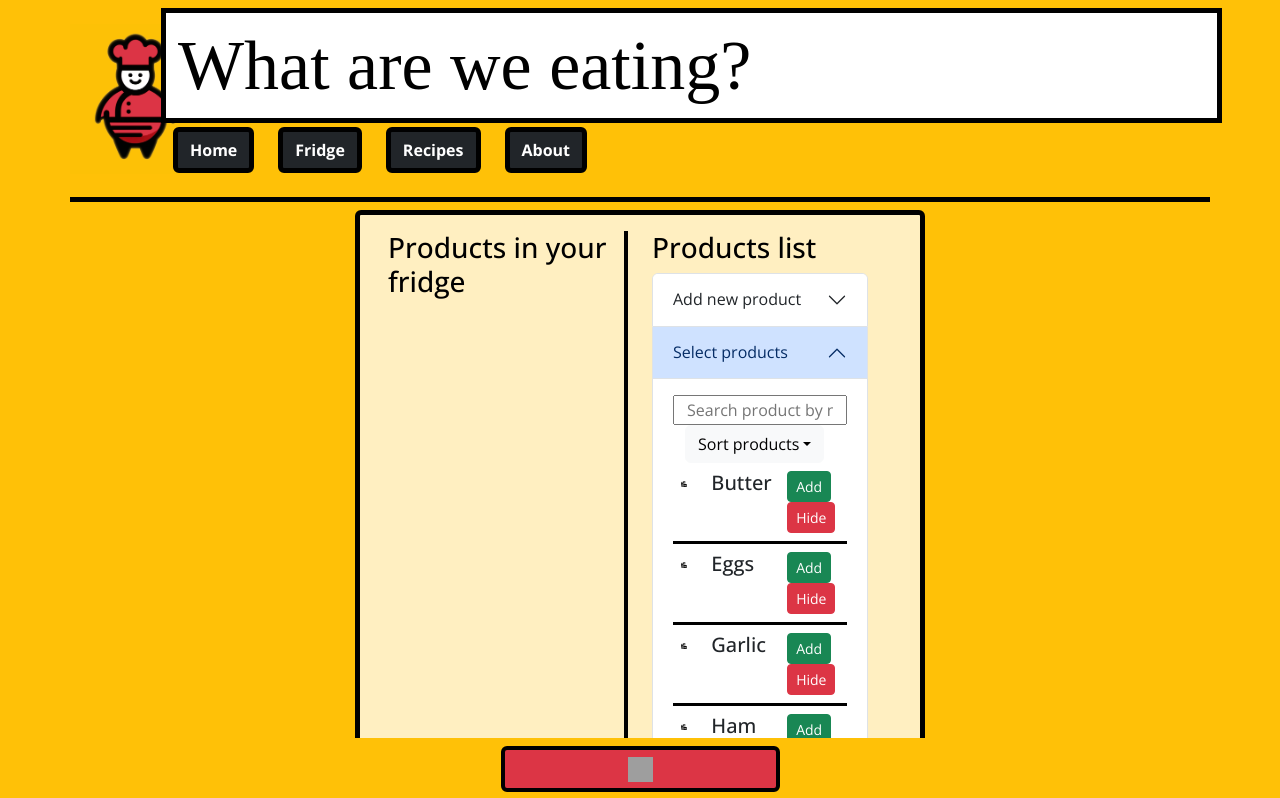
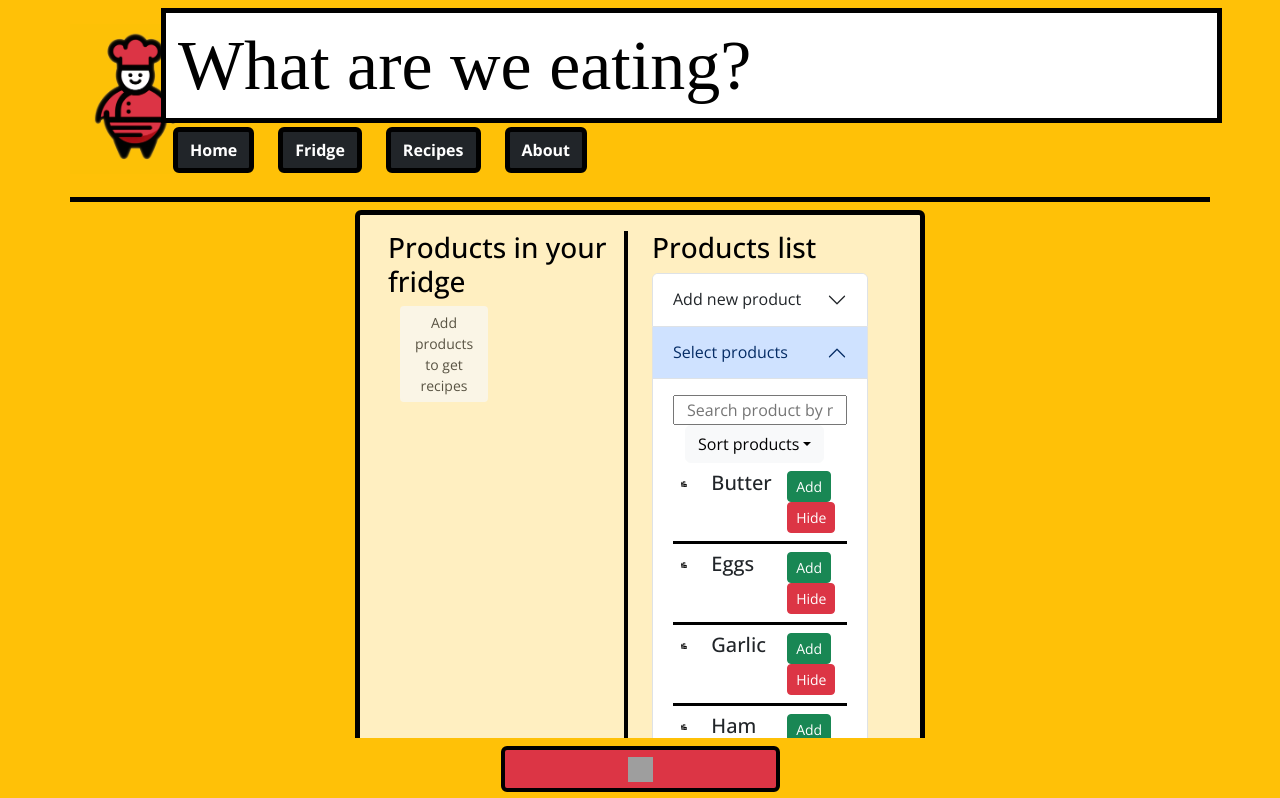
Before and after one commit to Rsubdy/what-are-we-eating, a React (Create React App) app: page /fridge in a window 1280 px wide. Shown: the top 798 px of the page. Built offline with nearby package versions, Linux system fonts and the light colour scheme; grey boxes are pictures that could not be loaded; a web font is replaced by a local one.

Commit message:
Show recipes button to navigate from Fridge list

```diff
--- a/src/features/fridge/Fridge.js
+++ b/src/features/fridge/Fridge.js
@@ -1,10 +1,9 @@
 import React, {useEffect} from 'react';
-import ProductsList from '../products/ProductsList';
 import FridgeList from './FridgeList';
 import { useDispatch, useSelector } from 'react-redux';
 import { getFridgeFromLocalstorage, selectAllFridgeProducts, clearFridge } from './fridgeSlice';
 import { selectProductsByDietPreferences } from '../products/productsSlice';
-import { Container, Col, Row, Accordion } from 'react-bootstrap';
+import { Container, Col, Accordion } from 'react-bootstrap';
 import SearchProducts from '../products/SearchProducts';
 import ProductCreator from '../products/ProductCreator';
 
--- a/src/features/fridge/FridgeList.js
+++ b/src/features/fridge/FridgeList.js
@@ -1,16 +1,44 @@
-import {React } from 'react'
+import {React, useState, useEffect } from 'react'
 import FridgeProduct from '../../components/FridgeProduct/FridgeProduct';
 import { useDispatch } from 'react-redux';
+import { useNavigate } from 'react-router-dom';
 import { clearApiRecipes } from '../recipes/recipesSlice';
-import {Button} from 'react-bootstrap';
+import {Button, Container, Row, Col} from 'react-bootstrap';
+
+
 function FridgeList(props) {
 
 const allProducts = props.list;
 const clear = props.clear;
 const dispatch = useDispatch();
+const navigate = useNavigate();
+
+const [showRecipes, setShowRecipes] = useState('Add products to get recipes');
+const [recipesButton, setRecipesButton] = useState(false);
+const handleShowRecipes = () => {
+  navigate('/recipes');
+}
+
+
+useEffect(()=>{
+  if (allProducts.length === 0)
+  {setShowRecipes('Add products to get recipes');
+   setRecipesButton(false)
+ } else
+  {setShowRecipes('Show me recipes!');
+   setRecipesButton(true);
+ }
+   }
+  , [allProducts]);
+
 
 return (
-    <div>
+    <Container>
+      <Row>
+        <Col>
+        <Button className={recipesButton ? "btn-light btn-sm fw-bold border-black border-2" : "btn-light btn-sm border-light border-2 disabled"} onClick={handleShowRecipes}>{showRecipes}</Button>
+        </Col>
+      <Col>
       {allProducts.length !== 0 && <Button
         className="btn-danger btn-sm border-black border-3 fw-bold mb-3"
         onClick={(event)=>{
@@ -18,10 +46,17 @@ return (
           localStorage.removeItem('recipesFromApi');
           dispatch(clearApiRecipes())}}
       >Clear fridge</Button>}
-        {allProducts.map((product)=>{
+      </Col>
+      </Row>
+      <Row>
+      <Col>
+      {allProducts.map((product)=>{
           return <FridgeProduct product={product} key={product.id} />
         })}
-      </div>
+
+      </Col>
+      </Row>
+      </Container>
   )
 }
 
```
